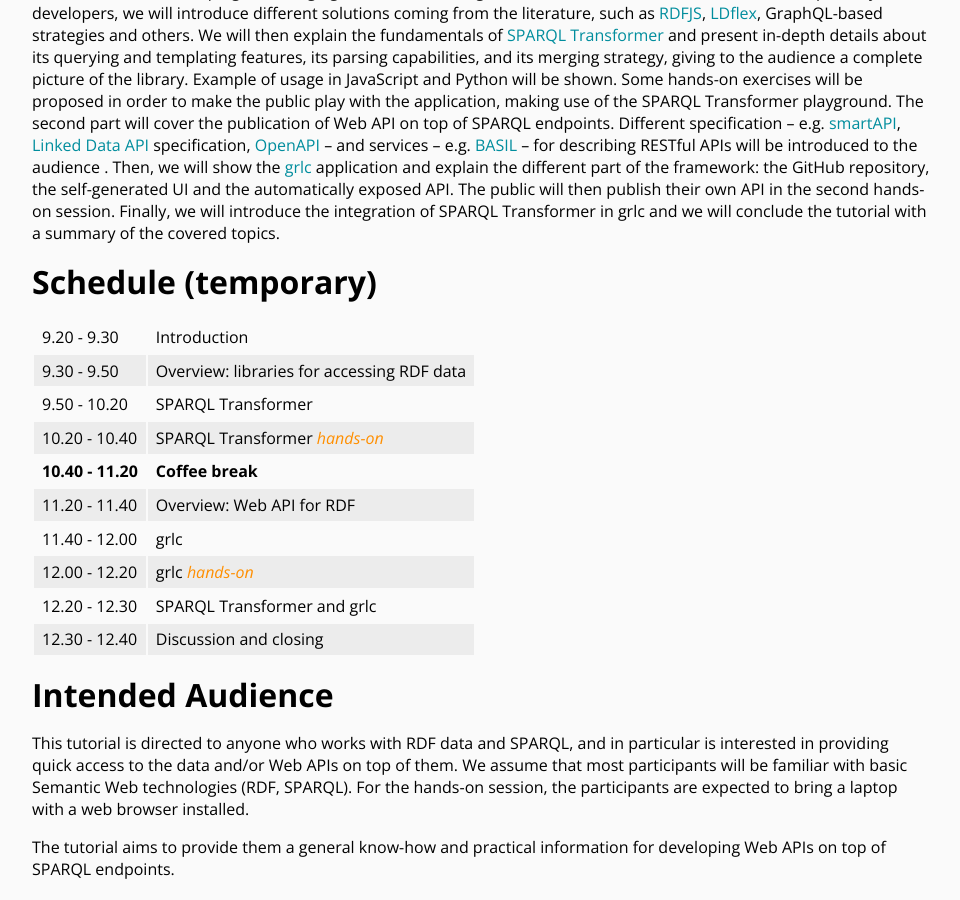
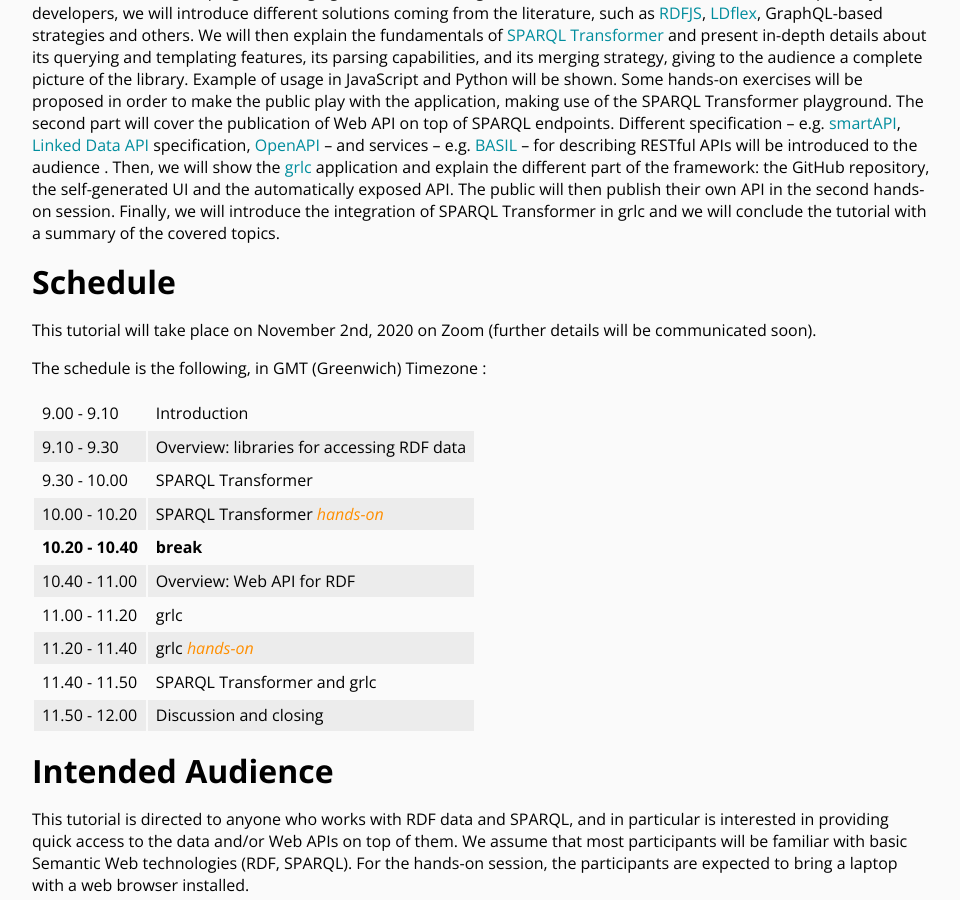
Before and after one commit to D2KLab/swapi-thewebconf21, a Jekyll site: the page built from docs/index.md, in a window 1280 px wide and 900 px high, scrolled down 1094 px. Shown: the whole window, without its empty margins (158-1118 px from the left). Built offline with Jekyll 4.4.1, drawn with Linux system fonts in a browser that asks for light colours.

Commit message:
schedule update

```diff
--- a/docs/_config.yml
+++ b/docs/_config.yml
@@ -1 +1 @@
-name: DOREMUS Tutorial
+name: SWApi Tutorial
--- a/docs/_layouts/default.html
+++ b/docs/_layouts/default.html
@@ -36,7 +36,7 @@
 
     <p class="credit">
       Photo credit:
-      <a href="https://www.flickr.com/photos/thomasclaveirole/463202335">Thomas Claveirole</a></p>
+      <a href="https://www.flickr.com/photos/thomasclaveirole/463202335">Thomas Claveirole</a>
     </p>
   </div>
   <footer id="appFooter">
--- a/docs/index.md
+++ b/docs/index.md
@@ -23,18 +23,22 @@ This half-day tutorial will be decomposed into two parts, consisting each of sli
 The first part will focus on data reshaping and merging. After summarising the main issues related to RDF data consumption by developers, we will introduce different solutions coming from the literature, such as [RDFJS](https://rdf.js.org/data-model-spec/),  [LDflex](https://github.com/LDflex/LDflex), GraphQL-based strategies and others. We will then explain the fundamentals of [SPARQL Transformer](https://github.com/D2KLab/sparql-transformer) and present in-depth details about its querying and templating features, its parsing capabilities, and its merging strategy, giving to the audience a complete picture of the library. Example of usage in JavaScript and Python will be shown. Some hands-on exercises will be proposed in order to make the public play with the application, making use of the SPARQL Transformer playground.
 The second part will cover the publication of Web API on top of SPARQL endpoints. Different specification – e.g. [smartAPI](https://smart-api.info/), [Linked Data API](https://github.com/UKGovLD/linked-data-api) specification, [OpenAPI](https://www.openapis.org/) – and services – e.g. [BASIL](https://github.com/the-open-university/basil) – for describing RESTful APIs will be introduced to the audience . Then, we will show the [grlc](grlc.io) application and explain the different part of the framework: the GitHub repository, the self-generated UI and the automatically exposed API. The public will then publish their own API in the second hands-on session. Finally, we will introduce the integration of SPARQL Transformer in grlc and we will conclude the tutorial with a summary of the covered topics.
 
-# Schedule (temporary)
+# Schedule
 
-| 9.20 - 9.30  	  | Introduction                               	|
-| 9.30 - 9.50   	| Overview: libraries for accessing RDF data 	|
-| 9.50 - 10.20  	| SPARQL Transformer                         	|
-| 10.20 - 10.40 	| SPARQL Transformer _hands-on_                	|
-| **10.40 - 11.20** 	| **Coffee break**                               	|
-| 11.20 - 11.40 	| Overview: Web API for RDF                  	|
-| 11.40 - 12.00 	| grlc                                       	|
-| 12.00 - 12.20 	| grlc _hands-on_                              	|
-| 12.20 - 12.30 	| SPARQL Transformer and grlc                	|
-| 12.30 - 12.40 	| Discussion and closing                     	|
+This tutorial will take place on November 2nd, 2020 on Zoom (further details will be communicated soon).
+
+The schedule is the following, in GMT (Greenwich) Timezone :
+
+| 9.00 - 9.10  	  | Introduction                               	|
+| 9.10 - 9.30   	| Overview: libraries for accessing RDF data 	|
+| 9.30 - 10.00  	| SPARQL Transformer                         	|
+| 10.00 - 10.20 	| SPARQL Transformer _hands-on_                	|
+| **10.20 - 10.40** 	| **break**                               	|
+| 10.40 - 11.00 	| Overview: Web API for RDF                  	|
+| 11.00 - 11.20 	| grlc                                       	|
+| 11.20 - 11.40 	| grlc _hands-on_                              	|
+| 11.40 - 11.50 	| SPARQL Transformer and grlc                	|
+| 11.50 - 12.00 	| Discussion and closing                     	|
 
 # Intended Audience
 
```
